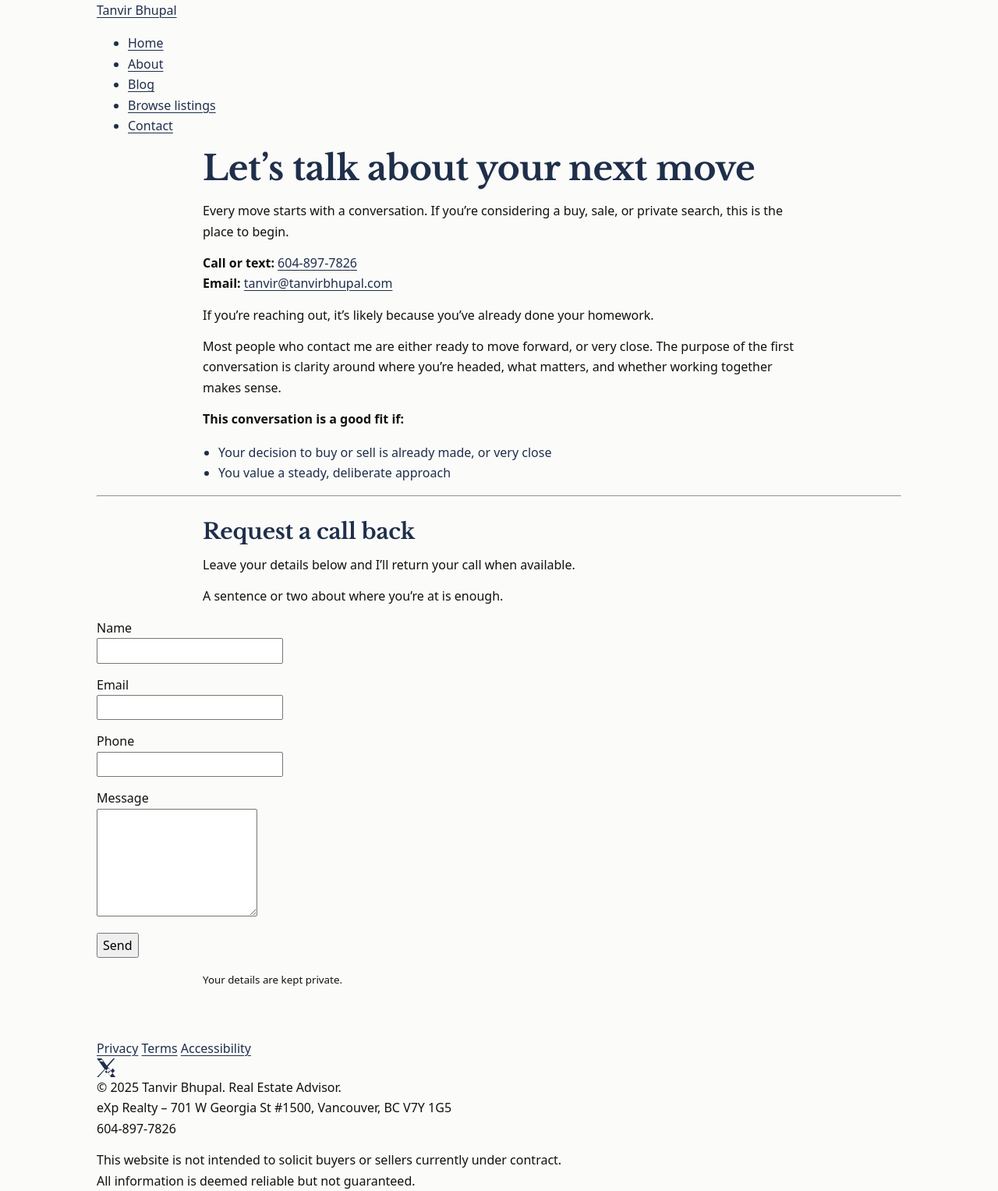
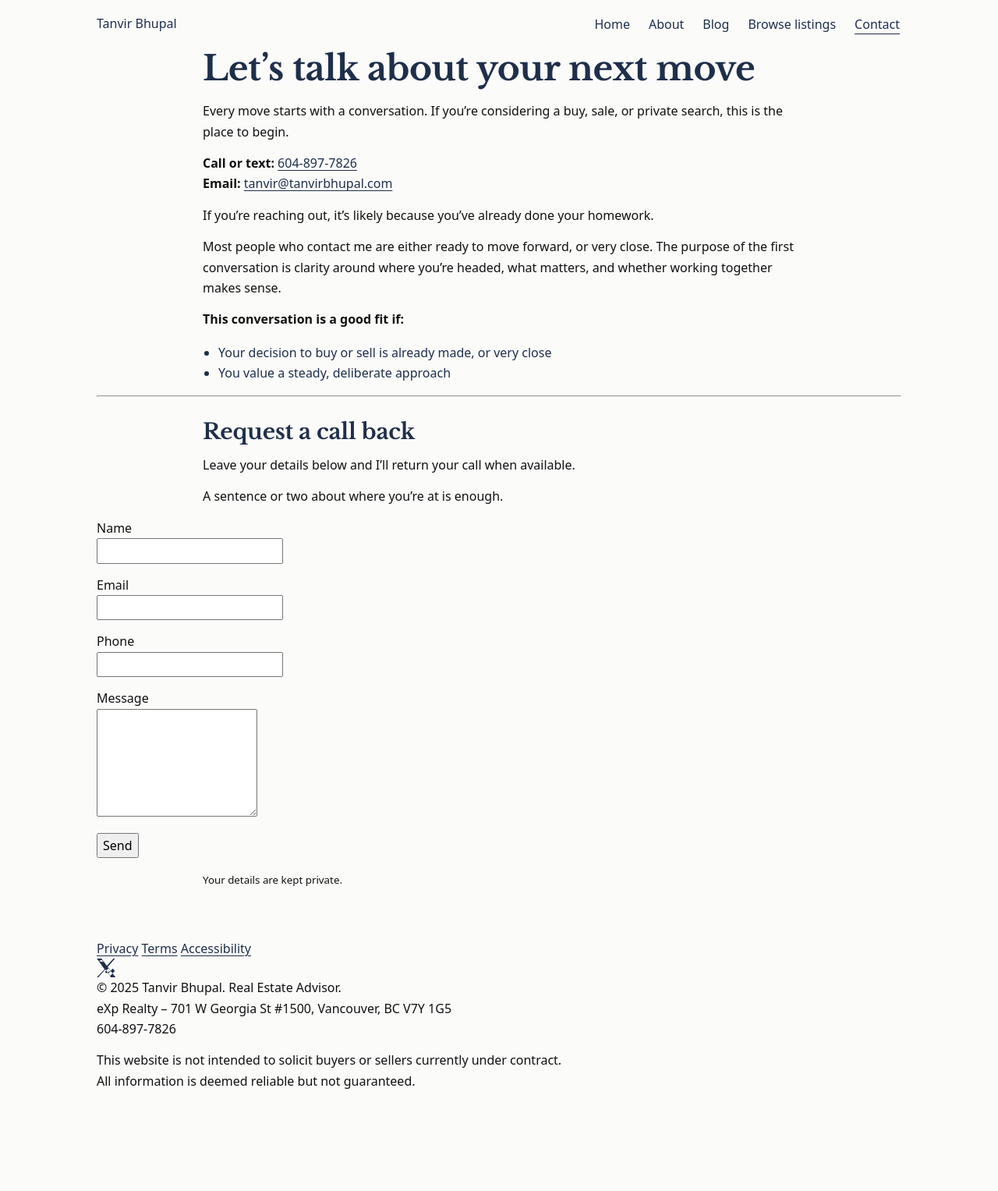
Before and after one commit to gvancouverhomes/gvancouverhomes.github.io, a Jekyll site: the page built from contact.md, in a window 1280 px wide. Shown: the whole page at 78% size. Built offline with Jekyll 4.4.1, drawn with Linux system fonts in a browser that asks for light colours; after the commit the page ends 1399 px from its top, so only the background shows below that.

Commit message:
Apply magazine stack homepage layout and fix broken CSS rules
Updated comments for clarity and adjusted spacing for various elements in the CSS file.

```diff
--- a/assets/css/app.css
+++ b/assets/css/app.css
@@ -67,7 +67,7 @@
   scroll-margin-top: 80px;
 }
 
-/* Visually hidden */
+/* Visually hidden (still readable by screen readers) */
 .visually-hidden {
   position: absolute !important;
   height: 1px;
@@ -115,6 +115,7 @@
 
 /* =========================================================
    Interior pages — unified reading column
+   Applies only to content pages (About, blog posts)
    ========================================================= */
 
 .page-content > h1,
@@ -131,6 +132,13 @@
   margin-right: auto;
 }
 
+/* Ensure images stay responsive within the column */
+.page-content > img {
+  display: block;
+  height: auto;
+}
+
+/* Lists align cleanly with body text */
 .page-content > ul,
 .page-content > ol {
   padding-left: 1.25rem;
@@ -140,19 +148,37 @@
    Global vertical rhythm
    ========================= */
 
-h1 { margin-bottom: 14px; }
-h2 { margin-top: 28px; margin-bottom: 12px; }
-h3 { margin-top: 24px; margin-bottom: 10px; }
+/* Headings need breathing room */
+h1 {
+  margin-bottom: 14px;
+}
 
+h2 {
+  margin-top: 28px;
+  margin-bottom: 12px;
+}
+
+h3 {
+  margin-top: 24px;
+  margin-bottom: 10px;
+}
+
+/* First paragraph after a heading should sit closer */
 h1 + p,
 h2 + p,
 h3 + p {
   margin-top: 0;
 }
 
-p { margin-bottom: 14px; }
+/* Paragraph spacing everywhere */
+p {
+  margin-bottom: 14px;
+}
 
-main img { margin: 28px 0; }
+/* Images inside content need calm spacing */
+main img {
+  margin: 28px 0;
+}
 
 /* =========================
    3. Layout primitives
@@ -165,6 +191,7 @@
   padding-right: 24px;
 }
 
+/* Ensure pages without a .container still center properly */
 main {
   max-width: 1080px;
   margin: 0 auto;
@@ -172,69 +199,29 @@
   padding-right: 24px;
 }
 
-.section { padding: 64px 0; }
+.section {
+  padding: 64px 0;
+}
 
-.page-content { padding-bottom: 48px; }
+/* Give the main content a little top/bottom rhythm */
+.page-content {
+  padding-bottom: 48px;
+}
 
 /* =========================
    4. Homepage structure
    ========================= */
 
-/* MAGAZINE STACK — homepage text lane */
+/* MAGAZINE STACK (homepage)
+   Text lane is centered, cards stay wide.
+   This replaces the old homepage "unify text sections" block.
+*/
 :root {
   --home-text-col: 760px;
   --home-text-col-wide: 900px;
 }
 
-/* Hero */
-.hero { padding: 18px 0 28px; }
-
-.hero-content {
-  max-width: var(--home-text-col);
-  margin-left: auto;
-  margin-right: auto;
-}
-
-@media (min-width: 900px) {
-  .hero-content {
-    max-width: var(--home-text-col-wide);
-  }
-}
-
-/* Hero subtext: natural 2-line flow */
-.hero-content p {
-  margin-top: 14px;
-  max-width: 60ch;
-  line-height: 1.55;
-  color: #2b2b2b;
-}
-
-@media (min-width: 900px) {
-  .hero-content p br {
-    display: none;
-  }
-}
-
-/* Text sections align to same column */
-.page-content > .section > h2,
-.page-content > .section > p,
-.page-content > .section > .statement,
-.page-content > .section > ul,
-.page-content > .section > ol,
-.page-content > .section > blockquote {
-  max-width: var(--home-text-col);
-  margin-left: auto;
-  margin-right: auto;
-}
-
-/* Latest Insights heading aligns, grid stays wide */
-.section.latest-insights h2 {
-  max-width: var(--home-text-col);
-  margin-left: auto;
-  margin-right: auto;
-}
-
-/* Opening image */
+/* Opening magazine image */
 .section.opening-image {
   padding: 28px 0 10px;
 }
@@ -247,13 +234,108 @@
 }
 
 @media (max-width: 640px) {
-  .section.opening-image img { height: 220px; }
+  .section.opening-image img {
+    height: 220px;
+  }
 }
 
-/* =========================
-   Blog cards
-   ========================= */
+/* Hero text block (below opening image) */
+.hero {
+  padding: 18px 0 28px;
+}
 
+/* Hero text sits in the text lane */
+.hero-content {
+  max-width: var(--home-text-col);
+  margin-left: auto;
+  margin-right: auto;
+}
+
+/* Give the hero a bit more room on desktop so subtext doesn’t feel crammed */
+@media (min-width: 900px) {
+  .hero-content {
+    max-width: var(--home-text-col-wide);
+  }
+}
+
+/* Editorial landing page rhythm for hero text */
+.hero-content .statement {
+  line-height: 1.5;
+}
+
+.hero-content .statement br {
+  display: block;
+  margin-bottom: 6px;
+}
+
+.hero-content .statement {
+  margin-bottom: 32px;
+}
+
+.hero-content h1 {
+  max-width: none;
+}
+
+/* Hero subtext should flow naturally (aim for ~2 lines), not forced into 1 line */
+.hero-content p {
+  margin-top: 14px;
+  max-width: 60ch;
+  color: #2b2b2b;
+  line-height: 1.55;
+}
+
+/* If the markup uses <br>, neutralize it on desktop so wrapping stays natural */
+@media (min-width: 900px) {
+  .hero-content p br {
+    display: none;
+  }
+}
+
+/* Text lane for homepage sections (but NOT for latest-insights cards) */
+.page-content
+  > .section:not(.opening-image):not(.latest-insights)
+  > :where(h2, p, ul, ol, blockquote, .statement, img),
+.page-content
+  > .section:not(.opening-image):not(.latest-insights)
+  .container
+  > :where(h2, p, ul, ol, blockquote, .statement, img) {
+  max-width: var(--home-text-col);
+  margin-left: auto;
+  margin-right: auto;
+}
+
+/* Latest insights: keep heading in text lane, keep grid wide */
+.section.latest-insights h2 {
+  max-width: var(--home-text-col);
+  margin-left: auto;
+  margin-right: auto;
+}
+
+.section.latest-insights {
+  padding-top: 36px;
+}
+
+/* Intro-wide (kept as-is in case you use it) */
+.section.intro-wide h2 {
+  margin-bottom: 16px;
+}
+
+.section.intro-wide .statement {
+  max-width: 68ch;
+  color: #1a1a1a;
+}
+
+.section.intro-wide .read-more {
+  display: inline-block;
+  margin-top: 18px;
+}
+
+/* Latest insights */
+.section.latest-insights h2 {
+  margin-bottom: 18px;
+}
+
+/* Blog card grid */
 .blog-cards {
   display: grid;
   grid-template-columns: repeat(3, minmax(0, 1fr));
@@ -261,19 +343,28 @@
 }
 
 @media (max-width: 900px) {
-  .blog-cards { grid-template-columns: repeat(2, 1fr); }
+  .blog-cards {
+    grid-template-columns: repeat(2, minmax(0, 1fr));
+  }
 }
 
 @media (max-width: 640px) {
-  .blog-cards { grid-template-columns: 1fr; }
+  .blog-cards {
+    grid-template-columns: 1fr;
+  }
 }
 
 .blog-card {
+  display: block;
   border-radius: 14px;
   overflow: hidden;
-  border: 1px solid rgba(0,0,0,0.08);
-  background: #fff;
+  border: 1px solid rgba(0, 0, 0, 0.08);
+  background: #ffffff;
   text-decoration: none;
+}
+
+.blog-card:hover {
+  border-color: rgba(31, 47, 74, 0.28);
 }
 
 .blog-card img {
@@ -282,7 +373,112 @@
   object-fit: cover;
 }
 
+.blog-card-content {
+  padding: 14px 14px 16px;
+}
+
+.blog-card-content h3 {
+  margin: 0;
+}
+
+.blog-card-content p {
+  margin-top: 8px;
+  color: #4a4a4a;
+  line-height: 1.55;
+}
+
+/* Prevent underline weirdness on card titles (cards are clickable already) */
+.blog-card h3,
+.blog-card p {
+  text-decoration: none;
+}
+
 /* =========================
-   Header + Nav (unchanged)
+   Header + Horizontal Nav
    ========================= */
-/* … rest of your file continues unchanged … */
+
+.site-header {
+  width: 100%;
+}
+
+.site-header .container {
+  display: flex;
+  align-items: center;
+  justify-content: space-between;
+  gap: 24px;
+  padding-top: 18px;
+  padding-bottom: 18px;
+}
+
+/* Brand */
+.site-header .brand,
+.site-header a.brand {
+  display: inline-block;
+  text-decoration: none;
+  line-height: 1.1;
+  white-space: nowrap;
+}
+
+/* Nav (desktop default) */
+.site-nav {
+  display: flex;
+  align-items: center;
+  margin-left: auto;
+}
+
+.site-nav ul {
+  list-style: none;
+  display: flex;
+  align-items: center;
+  justify-content: flex-end;
+  gap: 20px;
+  margin: 0;
+  padding: 0;
+}
+
+.site-nav a {
+  text-decoration: none;
+  padding: 6px 2px;
+  line-height: 1.1;
+  white-space: nowrap;
+  text-decoration-thickness: 1px;
+  text-underline-offset: 5px;
+}
+
+.site-nav .active > a,
+.site-nav a[aria-current="page"] {
+  text-decoration: underline;
+  text-decoration-thickness: 1px;
+  text-underline-offset: 6px;
+}
+
+.site-nav a:hover {
+  text-decoration: underline;
+  text-decoration-thickness: 1px;
+  text-underline-offset: 6px;
+}
+
+/* Desktop: hide only true menu toggles (no broad guessing) */
+@media (min-width: 721px) {
+  .site-header button[aria-expanded],
+  .site-header button[aria-controls],
+  .site-header a[aria-expanded],
+  .site-header a[aria-controls] {
+    display: none !important;
+  }
+}
+
+/* Mobile: stack cleanly, keep links visible (no dependency on hamburger) */
+@media (max-width: 720px) {
+  .site-header .container {
+    flex-direction: column;
+    align-items: flex-start;
+    gap: 10px;
+  }
+
+  .site-nav ul {
+    flex-wrap: wrap;
+    justify-content: flex-start;
+    gap: 12px 16px;
+  }
+}
```
